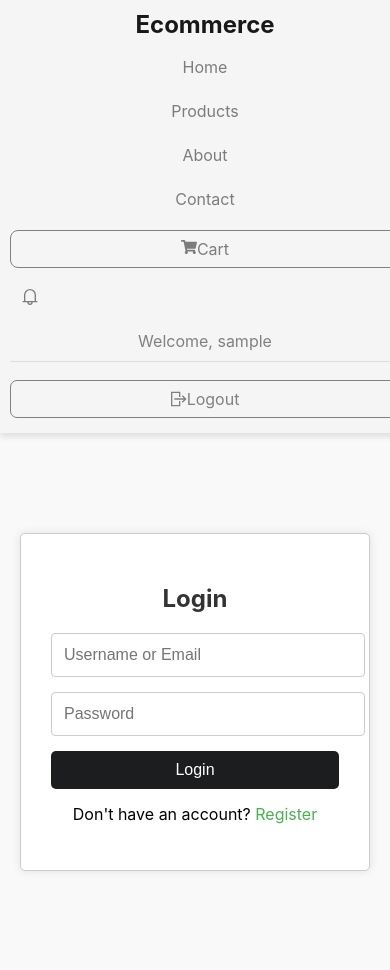
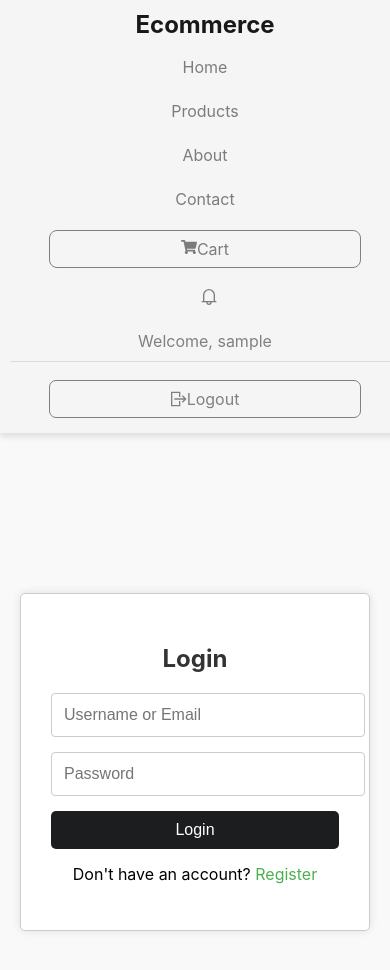
Before and after one commit to shankarreddy12/Ecommerce-project, a React (Create React App) app: page /login in a window 390 px wide. Shown: the top 970 px of the page. Built offline with nearby package versions, Linux system fonts and the light colour scheme; sample sign-in values are in the browser's storage.

Commit message:
change styling part

```diff
--- a/src/components/Header/Header.css
+++ b/src/components/Header/Header.css
@@ -267,3 +267,15 @@ header {
       margin-bottom: 5px;
     }
   }
+  @media (max-width: 480px) {
+    .notifications-link{
+          position: relative;
+         left: 46%;
+
+    }
+    .Register,.Login,.Cart,.Logout{
+        width: 80%;
+    }
+
+
+  }
--- a/src/pages/About.css
+++ b/src/pages/About.css
@@ -53,7 +53,7 @@
 }
 @media (max-width:480px) {
     .about{
-        top:380px
+        top:440px
     }
 
 }
--- a/src/pages/CartPage.css
+++ b/src/pages/CartPage.css
@@ -115,7 +115,7 @@
 
 @media (max-width:480px) {
     .cart{
-        top:380px
+        top:440px;
     }
 
 }
--- a/src/pages/Contact.css
+++ b/src/pages/Contact.css
@@ -172,6 +172,6 @@ button:disabled {
 }
 @media (max-width: 480px) {
     .contact{
-     top:380px;
+     top:440px;
     }
 }
--- a/src/pages/Home.css
+++ b/src/pages/Home.css
@@ -118,7 +118,8 @@ h2 {
 
 @media (max-width: 480px) {
     .home {
-        top: 300px; /* Further adjust top position for very small screens */
+        top: 590px;
+        margin-top: 20px; /* Further adjust top position for very small screens */
     }
 
     .banner {
--- a/src/pages/Products.css
+++ b/src/pages/Products.css
@@ -111,7 +111,7 @@ h2 {
 
 @media (max-width: 480px) {
     .home{
-        top:380px;
+        top:420px;
     }
     h2 {
         font-size: x-large; /* Adjust heading size for very small screens */
--- a/src/pages/Register.css
+++ b/src/pages/Register.css
@@ -197,7 +197,7 @@ a:hover {
 }
 @media (max-width:480px) {
     .auth-container{
-        top:260px
+        top:320px
     }
 
 }
```
